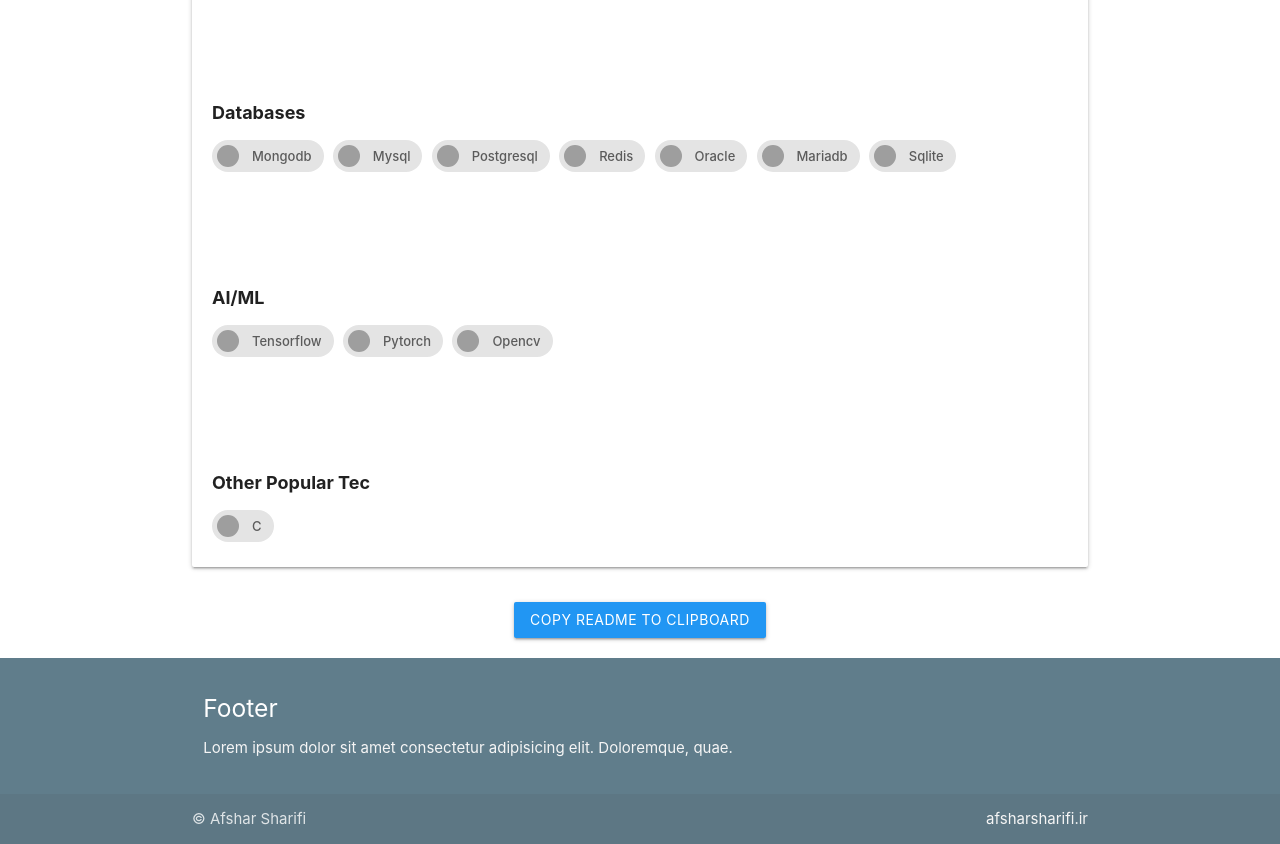
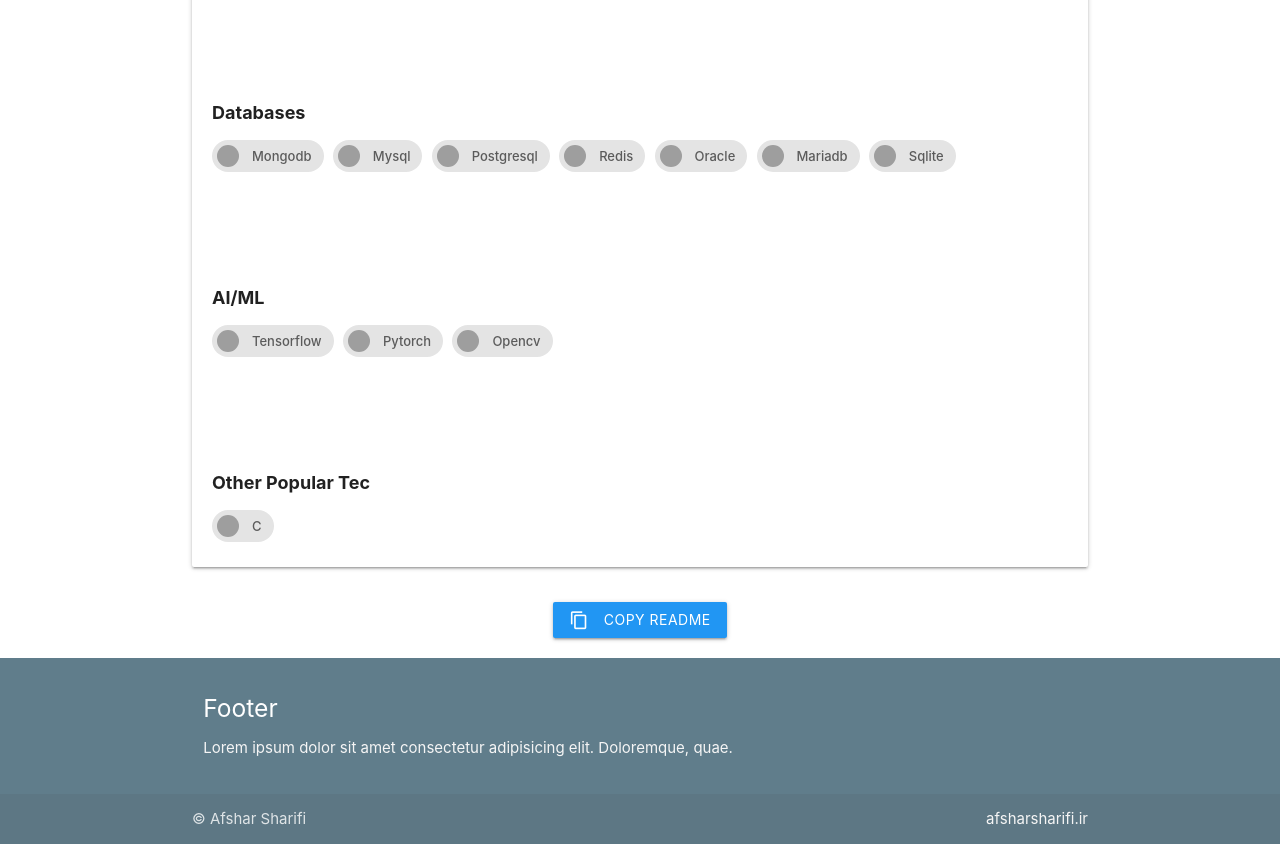
Before and after one commit to afsharsharifi/GithubReadmeGenerator, a plain HTML site: page index.html in a window 1280 px wide. Shown: the part 1594-2438 px from the top of the page. Drawn offline with nearby package versions, Linux system fonts and the light colour scheme; grey boxes are pictures that could not be loaded.

Commit message:
Create Copying Part

```diff
--- a/index.html
+++ b/index.html
@@ -350,8 +350,8 @@
                     </div>
                 </div>
             </div>
-            <div class="generate">
-                <button id="generate" class="btn black-text blue white-text">Copy Readme To Clipboard</button>
+            <div id="generator-box" class="generate">
+                <button id="generate" class="btn blue white-text"><i class="material-icons left">content_copy</i>Copy Readme</button>
             </div>
         </section>
     </main>
--- a/scripts.js
+++ b/scripts.js
@@ -54,4 +54,6 @@ ${arrIMG}
     }
 
     copyToClipboard(readme_context)
+
+    document.getElementById("generator-box").innerHTML = '<button class="btn green white-text"><i class="material-icons left">check</i>Copyied to Clipboard</button>'
 }
```
